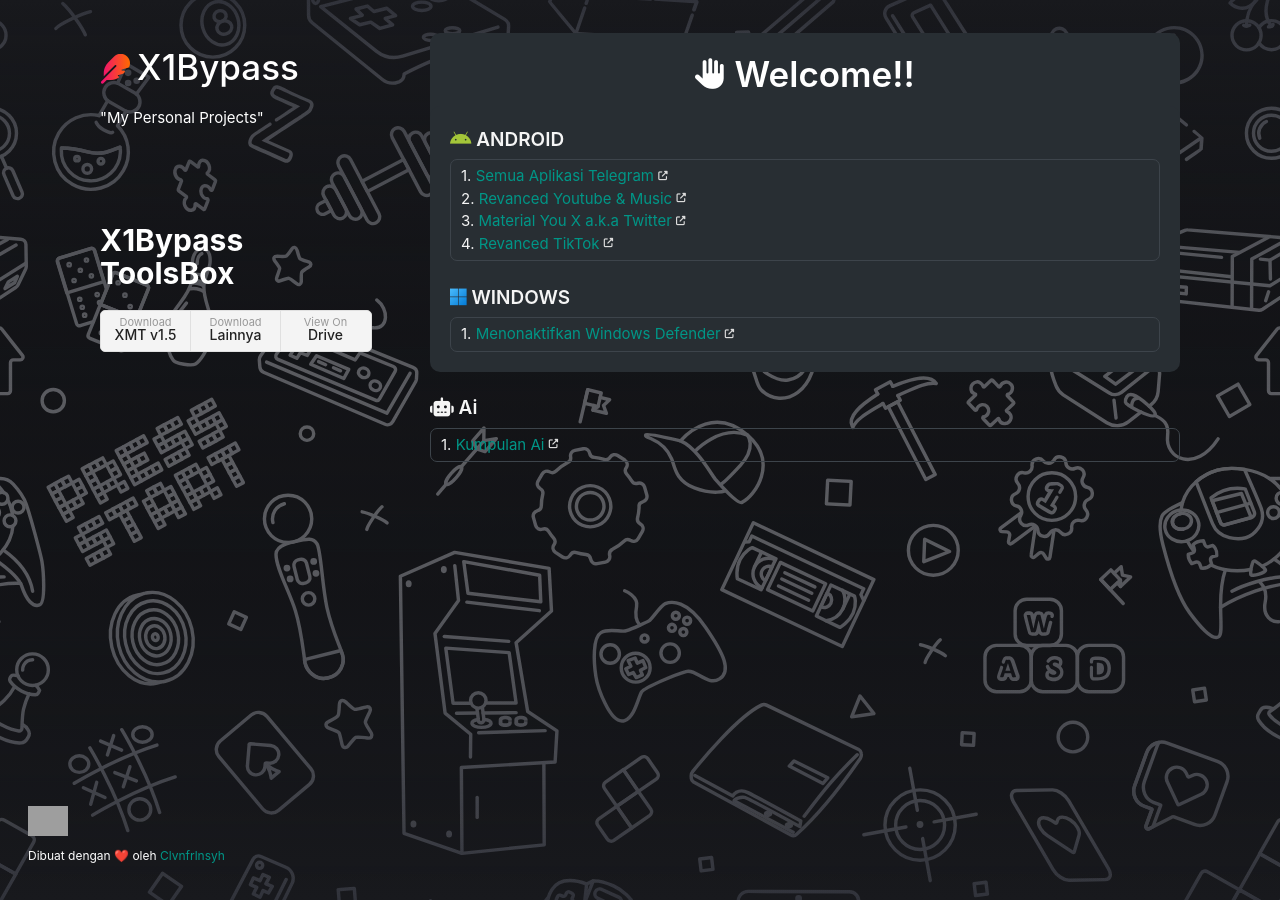
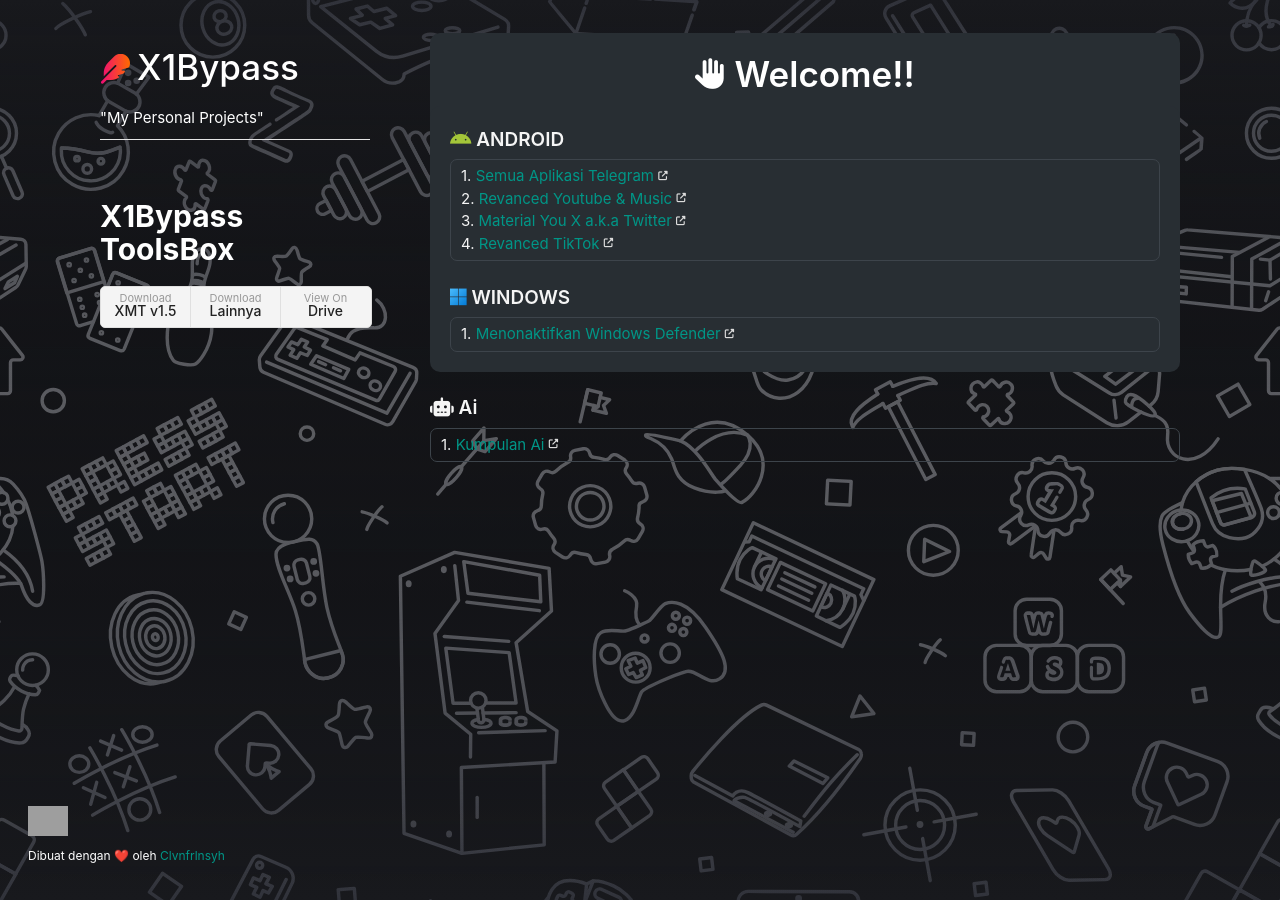
Before and after one commit to Unknown240/coba, a Jekyll site: the page built from index.html, in a window 1280 px wide. Built offline with Jekyll 4.4.1, drawn with Linux system fonts in a browser that asks for light colours; grey boxes are pictures that could not be loaded.

Commit message:
Update default.html

```diff
--- a/_layouts/default.html
+++ b/_layouts/default.html
@@ -14,8 +14,7 @@
       <header>
         <h1><i class="fa-sharp fa-solid fa-feather gradient-icon" style="color: #FAF6F9;"></i> <a href="https://tools.x1bypass.my.id/">X1Bypass</a></h1>
         <p>"My Personal Projects"</p>
-        <br>
-        <br>
+        <hr>
          <table>
           {% for nav in site.navigation %}
             {% if nav.url contains "://" %}
```
